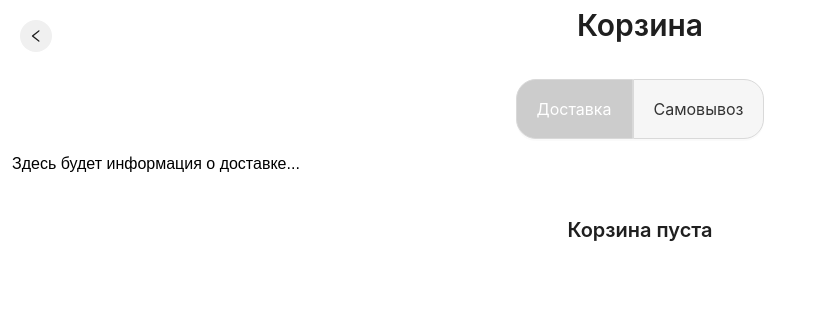
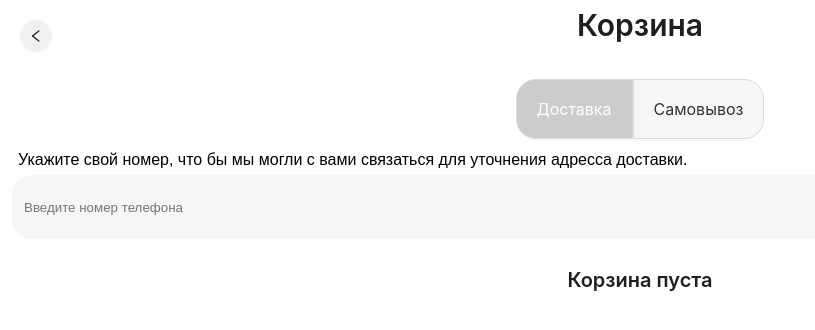
Before and after one commit to Deizmos/flower-shop, a React (Create React App) app: page /cart in a window 1280 px wide. Shown: the top 330 px of the page, without its empty margins (0-815 px from the left). Built offline with nearby package versions, Linux system fonts and the light colour scheme.

Commit message:
03.03 (1)

```diff
--- a/src/pages/CartPage.js
+++ b/src/pages/CartPage.js
@@ -76,11 +76,13 @@ const CartPage = () => {
             <div className="delivery-info">
                 {isDelivery ? (
                     <div className="delivery-component">
-                        <p>Здесь будет информация о доставке...</p>
+                        <p className="delivery-text">Укажите свой номер, что бы мы могли с вами связаться для уточнения адресса доставки.</p>
+                        <input className="delivery-input"  type="text" placeholder="Введите номер телефона"/>
                     </div>
                 ) : (
                     <div className="pickup-component">
-                        <p>Здесь будет информация о самовывозе...</p>
+                        <p className="delivery-text">Укажите свой номер, что бы мы могли с вами связаться для информирования о наших пунктах выдачи.</p>
+                        <input className="delivery-input" type="text" placeholder="Введите номер телефона"/>
                     </div>
                 )}
             </div>
--- a/src/pages/HomePage.js
+++ b/src/pages/HomePage.js
@@ -70,12 +70,11 @@ const HomePage = () => {
 
     useEffect(() => {
         if (categoryContainerRef.current && activeCategory) {
-            // Найдем кнопку активной категории
             const activeCategoryButton = categoryContainerRef.current.querySelector(`.category-button.active`);
-            if (activeCategoryButton) {
-                // Прокручиваем контейнер категорий до активной кнопки
-                activeCategoryButton.scrollIntoView({ behavior: "smooth", inline: "center" });
-            }
+            // if (activeCategoryButton) {
+            //     // Прокручиваем контейнер категорий до активной кнопки
+            //     activeCategoryButton.scrollIntoView({ behavior: "smooth", inline: "center" });
+            // }
         }
     }, [activeCategory]);
 
--- a/src/styles/CartPageStyles.css
+++ b/src/styles/CartPageStyles.css
@@ -138,7 +138,7 @@
 
 .cart-total-amount {
     position: sticky;
-    bottom: 10px;
+    bottom: 20px;
     width: 85%;
     padding: 20px;
     color: white;
@@ -195,3 +195,26 @@
     align-items: center;
     justify-content: space-between;
 }
+
+.delivery-input {
+    width: calc(100% - 12px);
+    height: 40px;
+    background-color: #f6f6f6;
+    border: none;
+    padding: 12px;
+    border-radius: 20px;
+}
+
+.delivery-input:focus {
+    outline: none;
+}
+
+.delivery-component,
+.pickup-component {
+    width: calc(100% - 12px);
+    margin-top: 12px;
+}
+
+.delivery-text {
+    margin: 6px 0 6px 6px;
+}
--- a/src/styles/productPageStyles.css
+++ b/src/styles/productPageStyles.css
@@ -51,11 +51,11 @@
     height: 100%;
 }
 .button-container {
-    width: calc(100% - 12px);
+    width: calc(100% - 24px);
     height: 50px;
     position: fixed;
-    bottom: 12px;
-    left: 6px;
+    bottom: 20px;
+    left: 12px;
     display: flex;
     justify-content: space-between;
 }
```
